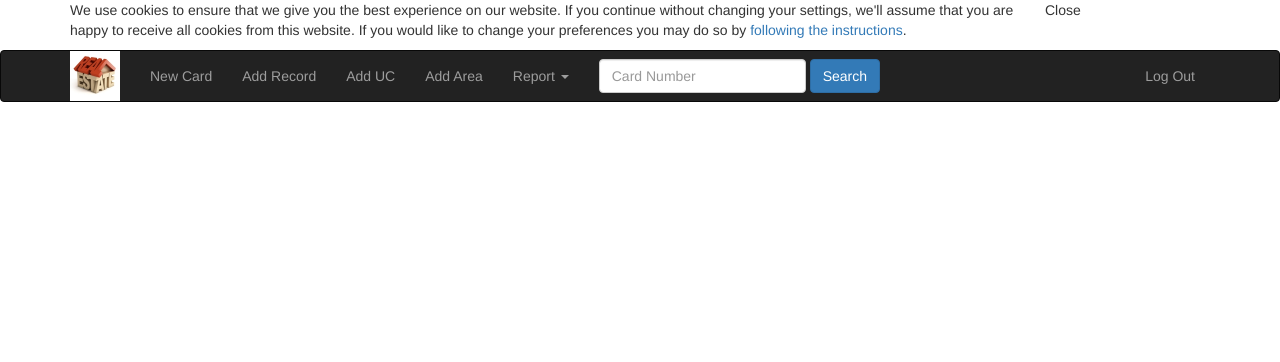
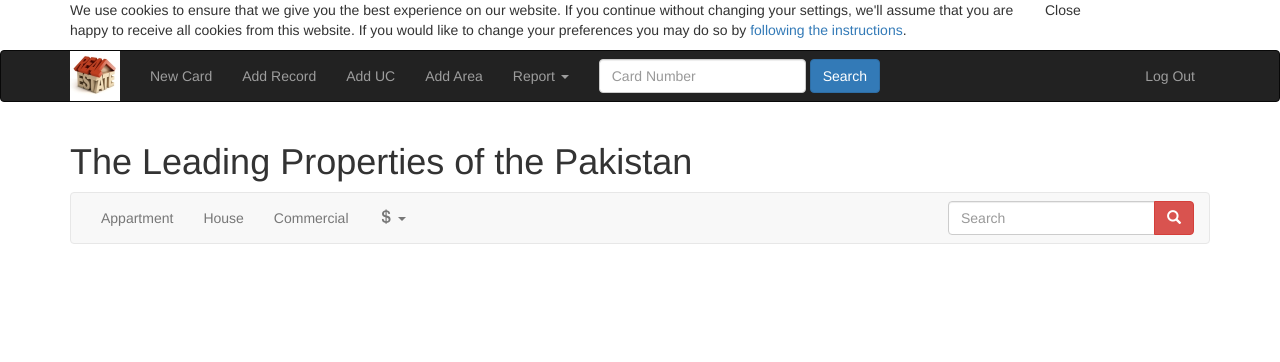
Before and after one commit to usmanali126/realestate, a PHP site: page / in a window 1280 px wide. Shown: the top 362 px of the page. Run offline with PHP 8.4, Linux system fonts and the light colour scheme.

Commit message:
make second menu bar in front page.

```diff
--- a/index.php
+++ b/index.php
@@ -11,6 +11,7 @@ and open the template in the editor.
         <?php include 'inc/head.php'; ?>
     </head>
     <body>
+
         <div class="cookie-message-wrapper" id="cookie-message" style="display: block;">
             <div class="container">
                 <div class="row">
@@ -23,12 +24,67 @@ and open the template in the editor.
                 </div>
             </div>
         </div>
+
         <header>
             <?php include 'inc/header.php'; ?>
         </header>
-        <div class="container">
+        <section class="section-main-content">
+            <div class="container">
+                <div id="page-title-container">
+                    <h1>The Leading Properties of the Pakistan</h1>
+                </div>
+                <div class="search-panel-wrapper">
+                    <div id="search_panel" class="search_panel form_hidden">
+                        <nav class="navbar navbar-default" >
+                            <div class="">
+                                <!-- Brand and toggle get grouped for better mobile display -->
+                                <div class="navbar-header">
+                                    <button type="button" class="navbar-toggle collapsed" data-toggle="collapse" data-target="#search-navbar-collapse-1" aria-expanded="false">
+                                        <span class="sr-only">Toggle navigation</span>
+                                        <span class="icon-bar"></span>
+                                        <span class="icon-bar"></span>
+                                        <span class="icon-bar"></span>
+                                    </button>
+                                </div>
 
-        </div>
+                                <!-- Collect the nav links, forms, and other content for toggling -->
+                                <div class="collapse navbar-collapse" id="search-navbar-collapse-1">
+                                    <ul class="nav navbar-nav">
+                                        <li><a href="#">Appartment</a></li>
+                                        <li><a href="#">House</a></li>
+                                        <li><a href="#">Commercial</a></li>
+                                        <li class="dropdown sorting-ico"><a class="dropdown-toggle" data-toggle="dropdown" role="button" aria-haspopup="true" aria-expanded="false" href="#"><span class="glyphicon glyphicon-usd"></span> <span class="caret"></span></a>
+                                            <ul class="dropdown-menu">
+                                                <li><a href=""><span class="glyphicon glyphicon-sort-by-attributes"></span><span> Cheapest first </span></a></li>
+                                                <li><a href=""><span class="glyphicon glyphicon-sort-by-attributes-alt"></span><span> Most expensive first </span></a></li>
+                                            </ul>
+                                        </li>
+                                    </ul>
+                                    <form class="navbar-form nav navbar-nav navbar-right " role="search" id="hsearch" action="record.php" method="POST">
+                                        <div class="form-group">
+
+                                            <div id="custom-search-input">
+                                                <div class="input-group col-md-12">
+                                                    <input class="  search-query form-control" placeholder="Search" type="text">
+                                                    <span class="input-group-btn">
+                                                        <button class="btn btn-danger" type="button">
+                                                            <span class=" glyphicon glyphicon-search"></span>
+                                                        </button>
+                                                    </span>
+                                                </div>
+
+                                            </div>
+                                        </div>
+
+                                    </form>
+                                </div><!-- /.navbar-collapse -->
+                            </div><!-- /.container-fluid -->
+                        </nav>
+                    </div>
+                </div>
+            </div>
+        </section>
+
         <footer>
             <?php include 'inc/footer.php'; ?>
         </footer>
```
